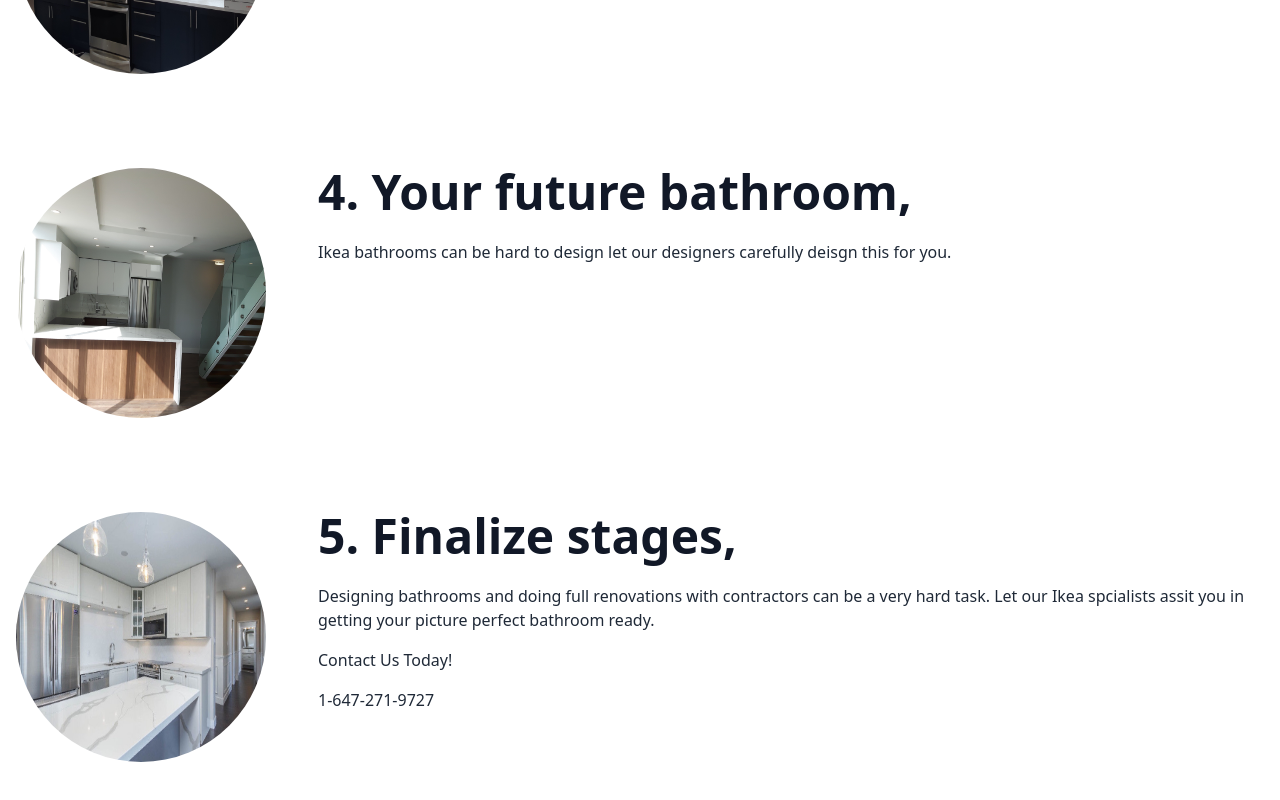
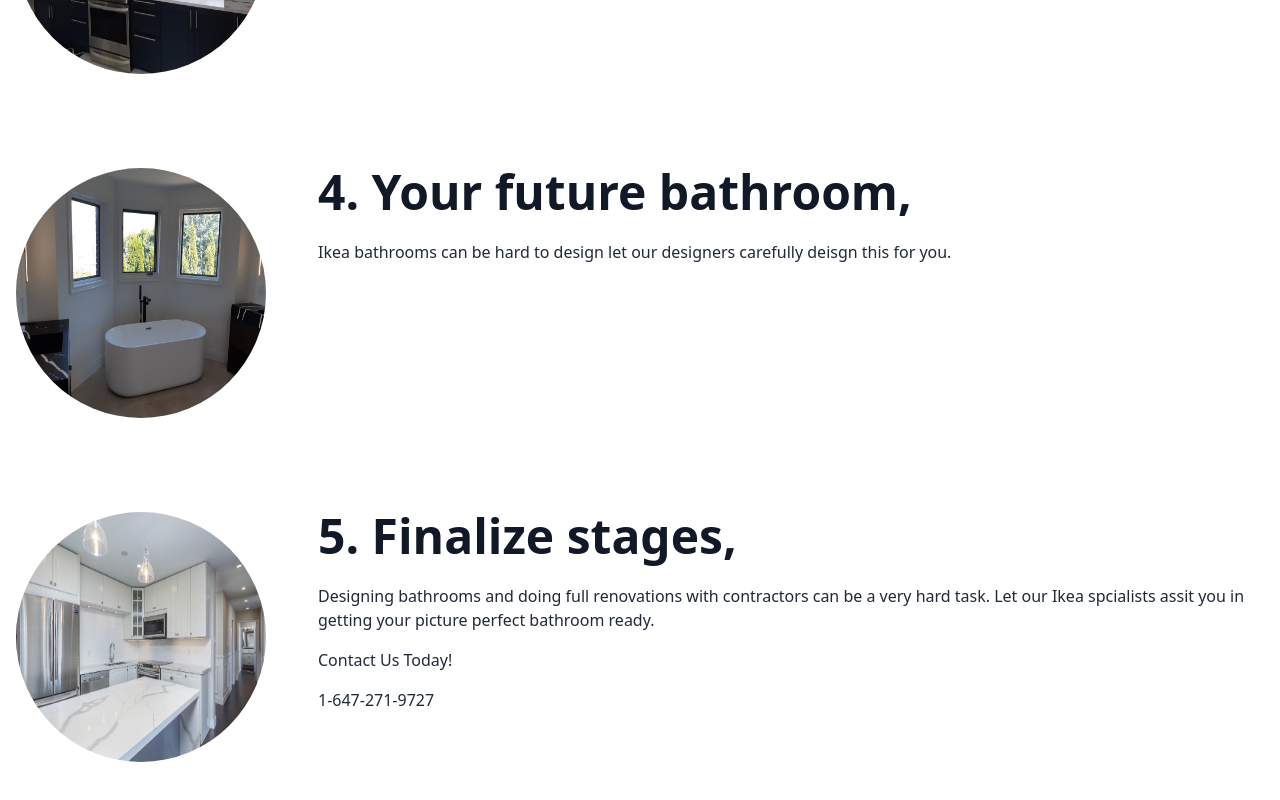
Before and after one commit to Andersolind/nextjswithtailwind, a Next.js app: page / in a window 1280 px wide. Shown: the part 1852-2652 px from the top of the page. Built offline with nearby package versions, Linux system fonts and the light colour scheme.

Commit message:
seo again

```diff
--- a/components/About/AboutUs.js
+++ b/components/About/AboutUs.js
@@ -4,6 +4,7 @@ import profile from "/public/ikea-best-kitchen.jpeg";
 import profile2 from "/public/image5.jpeg";
 import bathroom from "/public/ikea-home-planner-ancaster.jpeg";
 import bathroomVanity from "/public/Ikea-home-planner.jpeg";
+import bath from "/public/best-bathroom-renovations-in-toronto.jpeg";
 
 export default function About() {
   return (
@@ -92,7 +93,7 @@ export default function About() {
       <div className="lg:space-x-5 lg:flex lg:flex-row item-center lg:-mx-4 flex flex-col-reverse text-center lg:text-left">
         <div className="flex-shrink-0 lg:mt-12 lg:px-4 mb-10">
           <Image
-            src={bathroom}
+            src={bath}
             alt="Best bathroom renovations in Toronto"
             priority={true}
             className="rounded-full"
```
